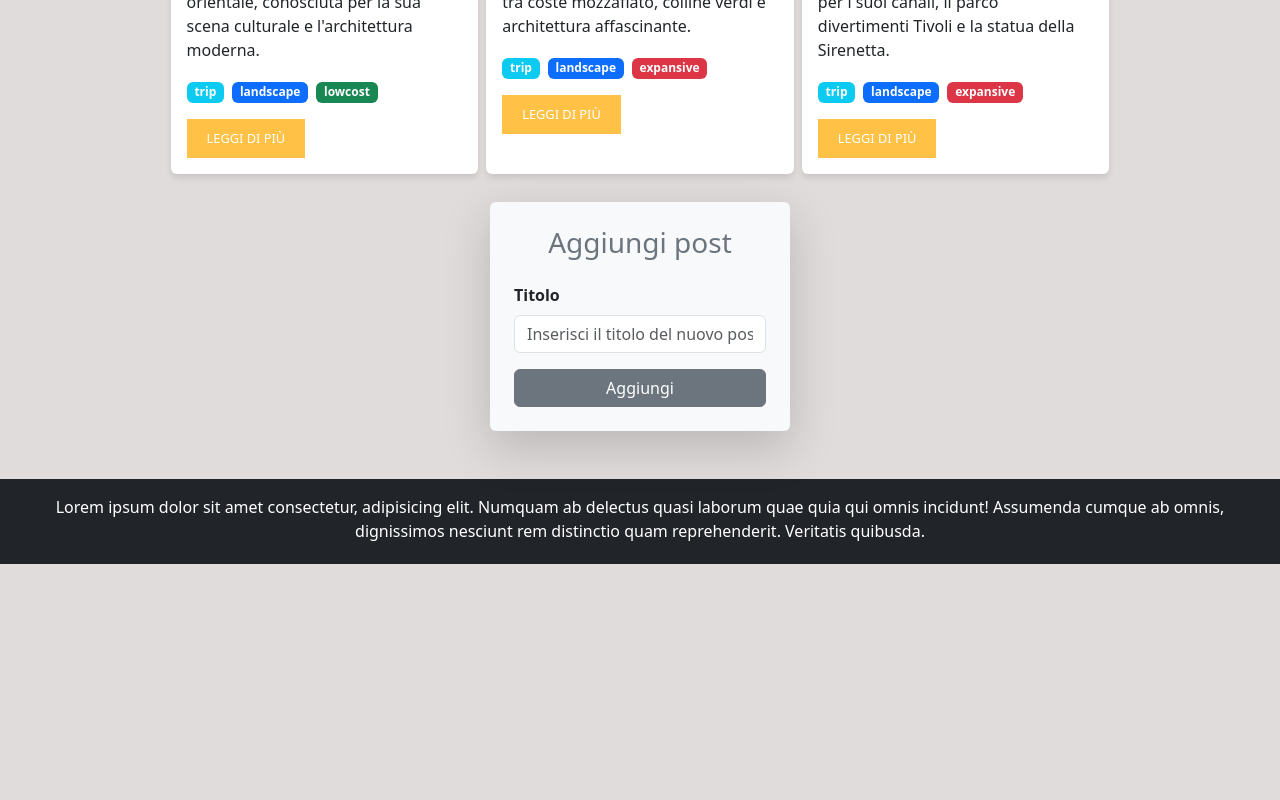
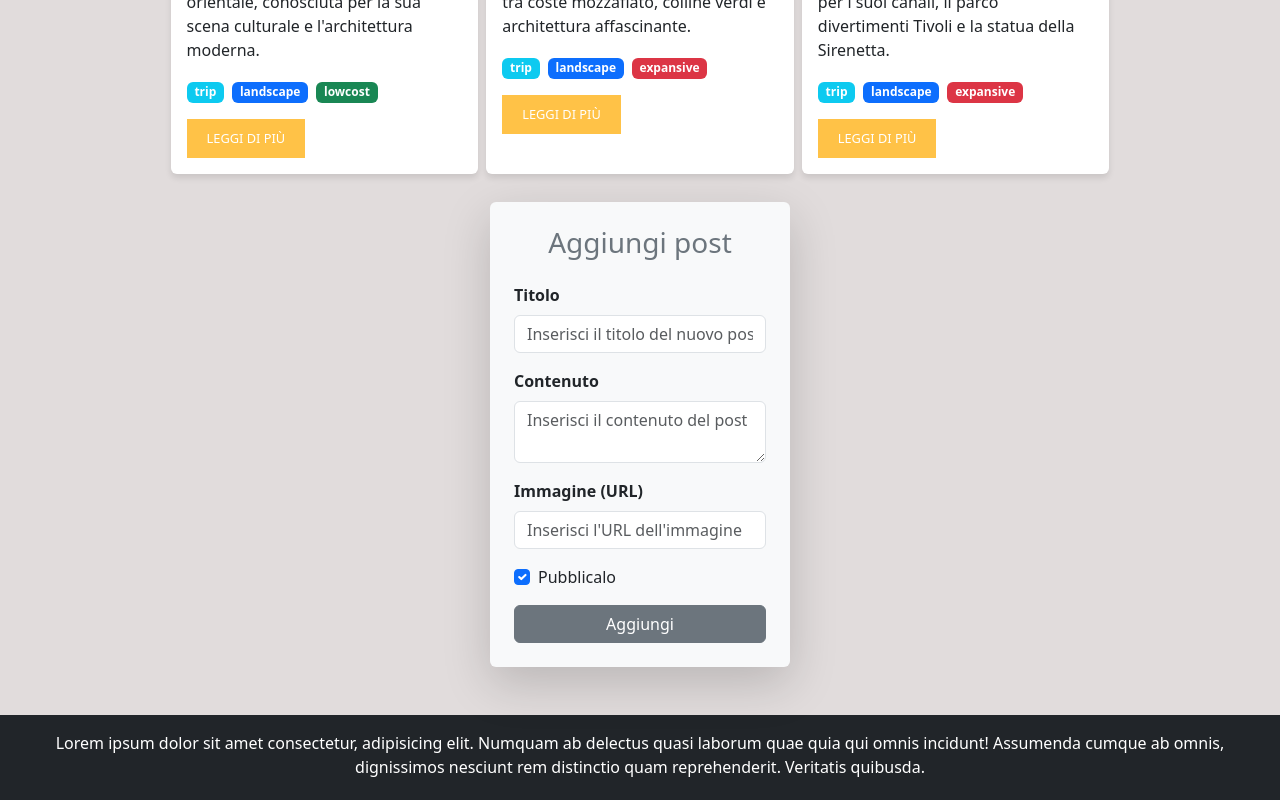
Before and after one commit to Melrizzuto/react-form, a React (Vite) app: page / in a window 1280 px wide. Shown: the part 855-1655 px from the top of the page. Before the commit the page ends 1419 px from the top, so only its background shows below. Built offline with nearby package versions, Linux system fonts and the light colour scheme.

Commit message:
added more input fields to MyForm jsx

```diff
--- a/src/components/Main.jsx
+++ b/src/components/Main.jsx
@@ -11,7 +11,7 @@ function Main() {
         setPosts([...posts, newPost]);
     };
 
-    //fn per eliminare un post
+    //fn per eliminare un post tramite id
     const handleDeletePost = (id) => {
         const updatedPosts = posts.filter(post => post.id !== id);
         setPosts(updatedPosts);
--- a/src/components/MyForm.jsx
+++ b/src/components/MyForm.jsx
@@ -1,44 +1,96 @@
 import { useState } from "react";
 
 const MyForm = ({ onAddPost, posts }) => {
+
+    //gli stati del form
     const [title, setTitle] = useState("");
+    const [content, setContent] = useState("");
+    const [image, setImage] = useState("");
+    const [published, setPublished] = useState(true);
 
-    const handleInput = (e) => {
-        setTitle(e.target.value);
-    };
-
+    //Fn per gestire il submit
     const handleSubmit = (e) => {
         e.preventDefault();
+
+        //nuovo post con i dati raccolti
         const newPost = {
             id: posts.length + 1,
-            title: title,
-            content: "",
-            image: "",
+            title,
+            content,
+            image,
             tags: [],
-            published: true,
+            published,
         };
+
+        //fn passata dal main
         onAddPost(newPost);
+
+        // Resetta i campi del form
         setTitle("");
+        setContent("");
+        setImage("");
+        setPublished(true);
     };
 
     return (
         <form onSubmit={handleSubmit} className="p-4 rounded shadow-lg bg-light m-auto my-4">
             <h3 className="mb-4 text-center text-secondary">Aggiungi post</h3>
 
+            {/* title */}
             <div className="mb-3">
-                <label htmlFor="post" className="form-label fw-bold">
+                <label htmlFor="title" className="form-label fw-bold">
                     Titolo
                 </label>
                 <input
                     type="text"
                     className="form-control"
-                    name="title"
                     value={title}
-                    onChange={handleInput}
+                    onChange={(e) => setTitle(e.target.value)}
                     placeholder="Inserisci il titolo del nuovo post"
                 />
             </div>
 
+            {/* content */}
+            <div className="mb-3">
+                <label htmlFor="content" className="form-label fw-bold">
+                    Contenuto
+                </label>
+                <textarea
+                    className="form-control"
+                    value={content}
+                    onChange={(e) => setContent(e.target.value)}
+                    placeholder="Inserisci il contenuto del post"
+                ></textarea>
+            </div>
+
+            {/* url img */}
+            <div className="mb-3">
+                <label htmlFor="image" className="form-label fw-bold">
+                    Immagine (URL)
+                </label>
+                <input
+                    type="text"
+                    className="form-control"
+                    value={image}
+                    onChange={(e) => setImage(e.target.value)}
+                    placeholder="Inserisci l'URL dell'immagine"
+                />
+            </div>
+
+            {/* checkbox published */}
+            <div className="form-check mb-3">
+                <input
+                    type="checkbox"
+                    className="form-check-input"
+                    checked={published}
+                    onChange={(e) => setPublished(e.target.checked)}
+                />
+                <label htmlFor="published" className="form-check-label">
+                    Pubblicalo
+                </label>
+            </div>
+
+            {/* btn submit */}
             <div className="d-grid">
                 <button type="submit" className="btn btn-secondary">
                     Aggiungi
```
